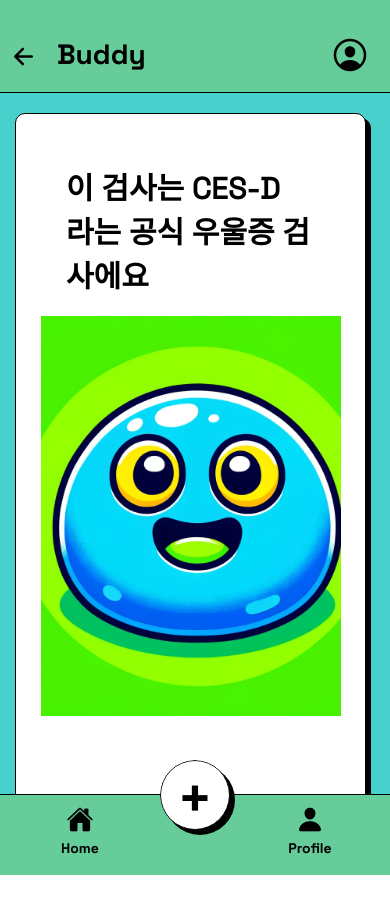
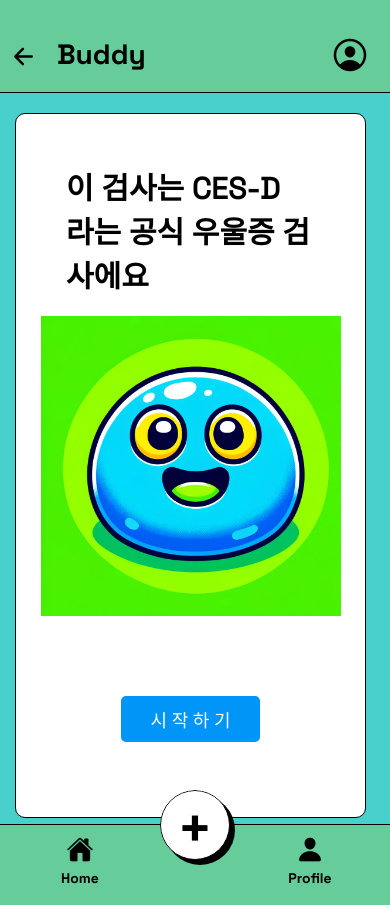
Before and after one commit to hshy1839/capstoneApp, a React Native app: screen /DepressionSurvey in a window 390 px wide. Before the commit the page ends 875 px from the top, so only its background shows below. Built offline with nearby package versions, Linux system fonts and the light colour scheme.

Commit message:
ces-d검사 페이지 수정

```diff
--- a/components/DepressionSurvey.js
+++ b/components/DepressionSurvey.js
@@ -1,14 +1,14 @@
 import React, { useState } from 'react';
 import { StyleSheet, Text, View, ScrollView, TouchableOpacity, Image } from 'react-native';
-import { useNavigation, useRoute } from '@react-navigation/native'; // 중복 import 제거
+import { useNavigation, useRoute } from '@react-navigation/native';
 import { useFonts } from 'expo-font';
 import fonts from './Font';
 import Footer from './Footer';
+import SurveyScore from './SurveyScore';
 
 const DepressionSurvey = () => {
 
   const navigation = useNavigation();
-
   const [loaded] = useFonts({
     SpaceGroteskRegular: fonts.spaceGroteskRegular,
     SpaceGroteskBold: fonts.spaceGroteskBold,
@@ -134,7 +134,6 @@ const DepressionSurvey = () => {
   };
 
   const handleStartSurvey = () => {
-
     setPage(0); // 시작하기 버튼을 누르면 첫 번째 질문 페이지로 이동
   };
 
@@ -239,9 +238,9 @@ const DepressionSurvey = () => {
   const handleSubmission = () => {
     // 최종 점수 계산
     const finalScore = score;
-
+    // 최종 점수 출력 또는 다른 작업 수행
     console.log('최종 점수:', finalScore);
-    navigation.navigate('SurveyScore', { score });
+    // 점수 제출 여부 상태를 업데이트
     setScoreSubmitted(true);
   };
 
@@ -262,8 +261,9 @@ const DepressionSurvey = () => {
   return (
     <View style={styles.container}>
       <ScrollView style={styles.scrollViewContent}>
+
+
         <View style={styles.componentContainer}>
-          <View style={styles.component1Background} />
           {!scoreSubmitted && (
           <View style={styles.component1}>
             {page === -1 ? ( // 초기 페이지
@@ -280,7 +280,7 @@ const DepressionSurvey = () => {
             ) : (
               // 질문 페이지
               <>
-                <Text style={styles.component1Text}>우울증 설문조사</Text>
+                <Text style={styles.component1Text}>CES-D 검사</Text>
                 {questionsToShow.map((question, index) => (
                   <View key={index} style={styles.questionContainer}>
                     <Text style={styles.questionText}>{question.title}</Text>
@@ -323,6 +323,9 @@ const DepressionSurvey = () => {
               </>
             )}
           </View>)}
+          {scoreSubmitted && (
+            <View><SurveyScore score={score} /></View>
+          )}
         </View>
       </ScrollView>
       <Footer />
@@ -343,27 +346,16 @@ const styles = StyleSheet.create({
     justifyContent: 'space-between',
     marginTop: 20,
   },
-  component1Background: {
-    backgroundColor: 'black',
-    width: '90%',
-    height: 3400,
-    zIndex: -1,
-    borderRadius: 10,
-    justifyContent: 'center',
-    alignItems: 'center',
-    position: 'absolute',
-    top: 5,
-    left: 20,
-  },
   component1: {
     backgroundColor: 'white',
     borderRadius: 10,
     width: '90%',
     padding: 20,
-    marginBottom: 20,
+    marginBottom: 50,
     borderWidth: 1.5,
     borderColor: 'black',
     left: 15,
+    height : '89%',
   },
   component1Text: {
     fontSize: 40,
@@ -374,6 +366,7 @@ const styles = StyleSheet.create({
     fontFamily: 'SpaceGroteskBold',
     marginBottom: 40,
     marginTop: 10,
+    textAlign : 'center',
   },
   initialPage: {
     alignItems: 'center',
@@ -391,7 +384,7 @@ const styles = StyleSheet.create({
     paddingHorizontal: 30,
     paddingVertical: 10,
     borderRadius: 5,
-    marginTop: 100,
+    marginTop: 80,
   },
   startButtonText: {
     color: 'white',
@@ -457,8 +450,8 @@ const styles = StyleSheet.create({
   Image: {
     padding: 20,
     width: 300,
-    height: 400,
-  },
+    height: 300,
+  }
 });
 
 export default DepressionSurvey;
--- a/components/SurveyScore.js
+++ b/components/SurveyScore.js
@@ -1,7 +1,6 @@
 import React from 'react';
 import { StyleSheet, Text, View, TouchableOpacity } from 'react-native';
 import { useNavigation } from '@react-navigation/native';
-import Footer from './Footer';
 
 const SurveyScore = ({ score }) => {
 
@@ -9,11 +8,13 @@ const SurveyScore = ({ score }) => {
     const goToHome = () => {
         navigation.navigate('Main');
     };
-
+    const goToSurvey = () => {
+        navigation.navigate('DepressionSurvey');
+      };
   return (
     <View style={styles.container}>
-        <View style={styles.scoreBackground}></View>
-        <View style={styles.scoreContainer}>
+        <View style = {styles.scoreBackground}></View>
+        <View style = {styles.scoreContainer}>
       <Text style={styles.title}>귀하의 우울증(CES-D)</Text>
       <Text style={styles.scoreText}>검진 결과는 {score} 점</Text>
       <Text style={styles.message}>
```
Lines whose indentation alone changed are shown as unchanged.
